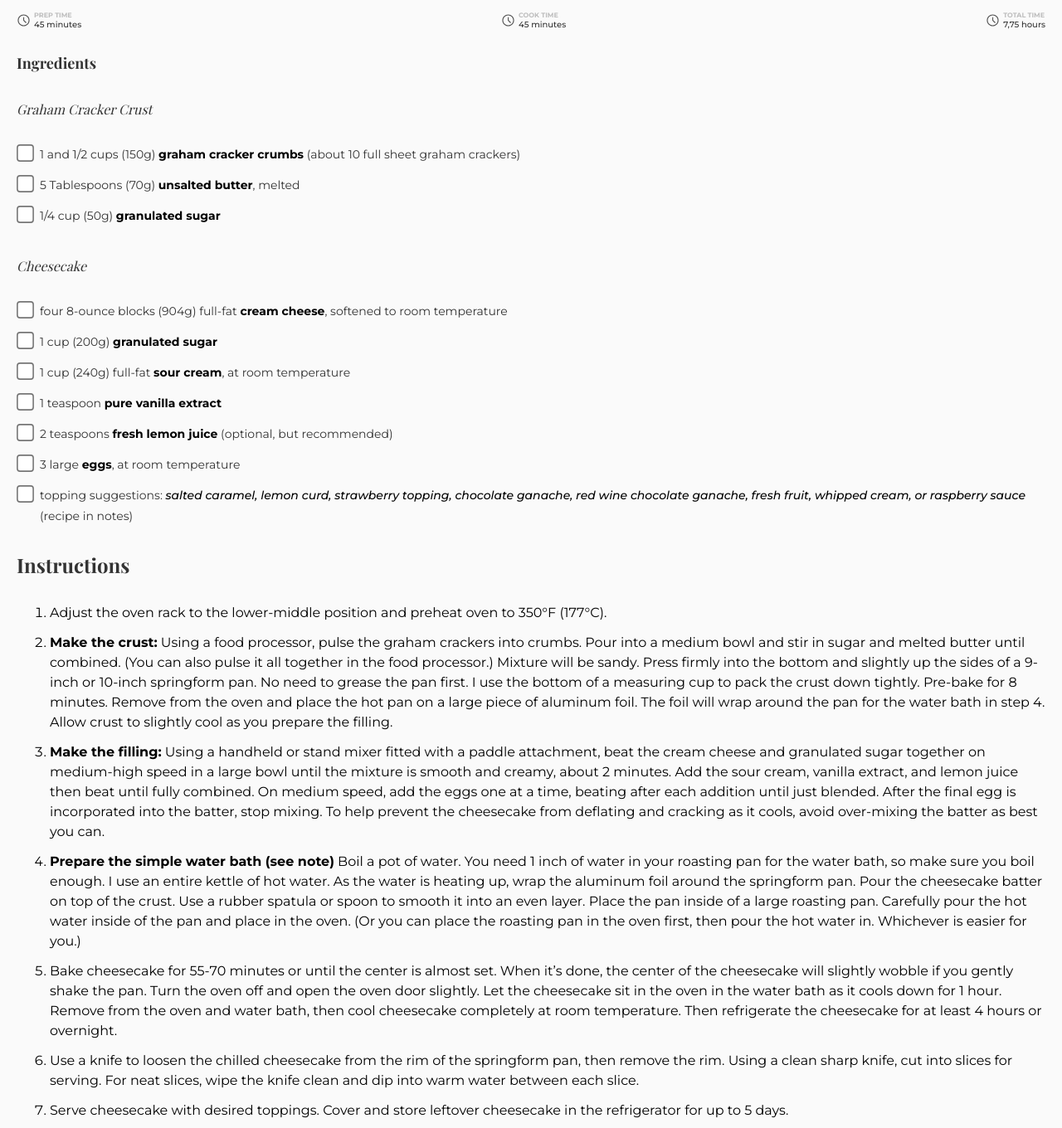
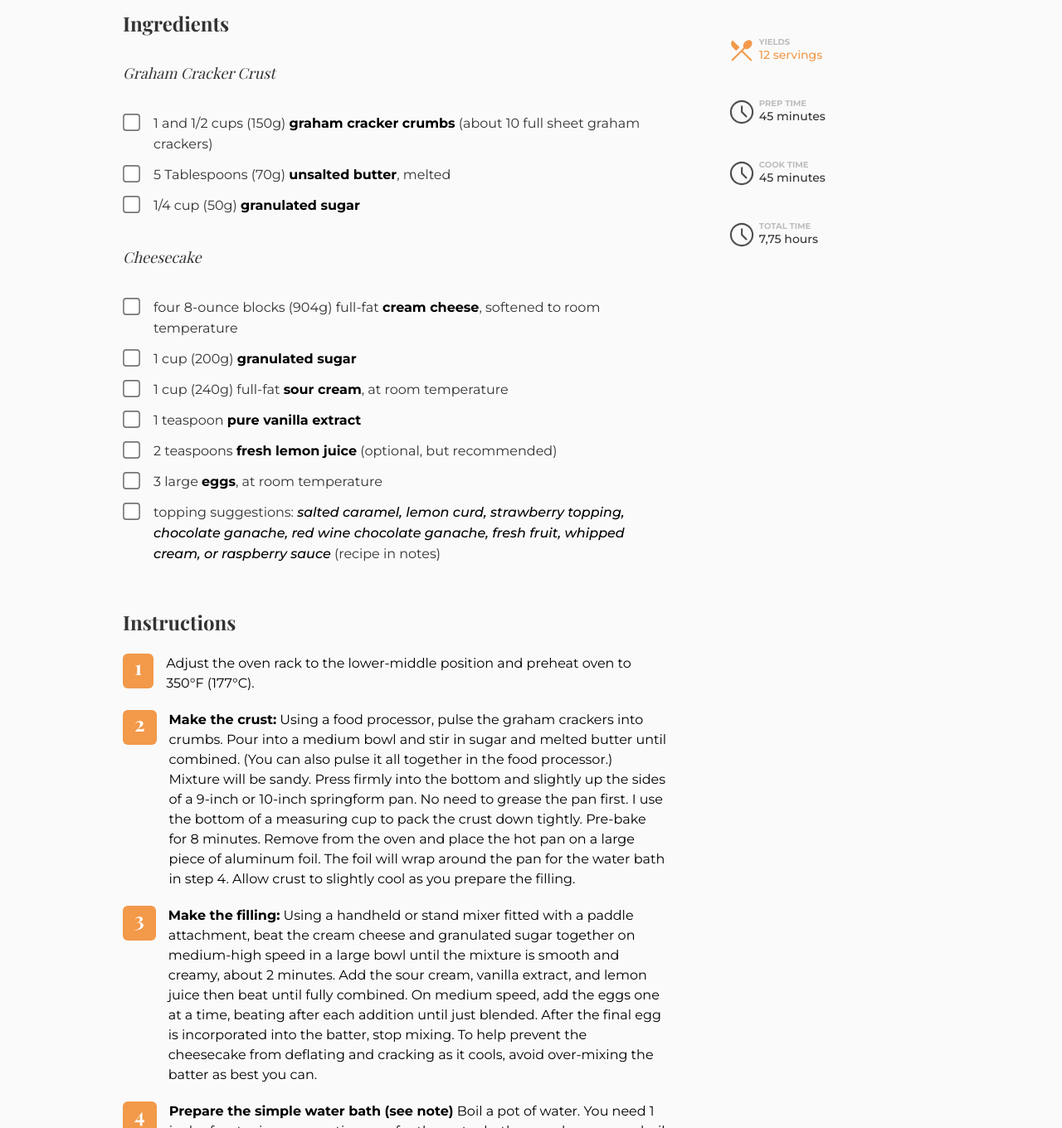
Before and after one commit to LuisQuiiroz/recipe-page, a plain HTML site: page index.html in a window 1280 px wide. Shown: the part 801-2161 px from the top of the page at 83% size. Drawn offline with nearby package versions, Linux system fonts and the light colour scheme; a web font is replaced by a local one.

Commit message:
desktop design

```diff
--- a/index.html
+++ b/index.html
@@ -25,7 +25,7 @@
         </div>
       </div>
       <img class="img-display" src="./public/photo1.png" alt="cheesecake image">
-      <div>
+      <div class="detail-group">
         <div class="detail">
           <img src="./public/icons/restaurant_menu.svg" alt="restaurant menu icon">
           <div>
@@ -56,8 +56,9 @@
             </div>
           </div>
         </div>
+      </div>
+      <div class="container content">
 
-      </div>
         <div>
           <h3>Ingredients</h3>
           <div>
@@ -112,37 +113,64 @@
           <h3 class="fs-24">Instructions</h3>
           <ol>
             <li>
+              <p>
                 Adjust the oven rack to the lower-middle position and preheat oven to 350°F (177°C).
+              </p>
               </li>
-          <li><span>Make the crust:</span> Using a food processor, pulse the graham crackers into crumbs. Pour into a medium bowl and stir in sugar
+              <li>
+              <p>
+                <span>Make the crust:</span> Using a food processor, pulse the graham crackers into crumbs. Pour into a medium bowl and stir in sugar
                 and melted butter until combined. (You can also pulse it all together in the food processor.) Mixture will be sandy.
                 Press firmly into the bottom and slightly up the sides of a 9-inch or 10-inch springform pan. No need to grease the pan
                 first. I use the bottom of a measuring cup to pack the crust down tightly. Pre-bake for 8 minutes. Remove from the oven
                 and place the hot pan on a large piece of aluminum foil. The foil will wrap around the pan for the water bath in step 4.
-          Allow crust to slightly cool as you prepare the filling.</li>
-          <li><span>Make the filling:</span> Using a handheld or stand mixer fitted with a paddle attachment, beat the cream cheese and granulated
+                Allow crust to slightly cool as you prepare the filling.
+              </p>
+            </li>
+            <li>
+              <p>
+                <span>Make the filling:</span> Using a handheld or stand mixer fitted with a paddle attachment, beat the cream cheese and granulated
                 sugar together on medium-high speed in a large bowl until the mixture is smooth and creamy, about 2 minutes. Add the
                 sour cream, vanilla extract, and lemon juice then beat until fully combined. On medium speed, add the eggs one at a
                 time, beating after each addition until just blended. After the final egg is incorporated into the batter, stop mixing.
-          To help prevent the cheesecake from deflating and cracking as it cools, avoid over-mixing the batter as best you can.</li>
-          <li><span>Prepare the simple water bath (see note)</span> Boil a pot of water. You need 1 inch of water in your roasting pan for the
+                To help prevent the cheesecake from deflating and cracking as it cools, avoid over-mixing the batter as best you can.
+              </p>
+            </li>
+            <li>
+              <p>
+                <span>Prepare the simple water bath (see note)</span> Boil a pot of water. You need 1 inch of water in your roasting pan for the
                 water bath, so make sure you boil enough. I use an entire kettle of hot water. As the water is heating up, wrap the
                 aluminum foil around the springform pan. Pour the cheesecake batter on top of the crust. Use a rubber spatula or spoon
                 to smooth it into an even layer. Place the pan inside of a large roasting pan. Carefully pour the hot water inside of
                 the pan and place in the oven. (Or you can place the roasting pan in the oven first, then pour the hot water in.
-          Whichever is easier for you.)</li>
-          <li>Bake cheesecake for 55-70 minutes or until the center is almost set. When it’s done, the center of the cheesecake will
+                Whichever is easier for you.)
+              </p>
+            </li>
+            <li>
+              <p>
+                Bake cheesecake for 55-70 minutes or until the center is almost set. When it’s done, the center of the cheesecake will
                 slightly wobble if you gently shake the pan. Turn the oven off and open the oven door slightly. Let the cheesecake sit
                 in the oven in the water bath as it cools down for 1 hour. Remove from the oven and water bath, then cool cheesecake
-          completely at room temperature. Then refrigerate the cheesecake for at least 4 hours or overnight.</li>
-          <li>Use a knife to loosen the chilled cheesecake from the rim of the springform pan, then remove the rim. Using a clean
+                completely at room temperature. Then refrigerate the cheesecake for at least 4 hours or overnight.
+              </p>
+            </li>
+            <li>
+              <p>
+                Use a knife to loosen the chilled cheesecake from the rim of the springform pan, then remove the rim. Using a clean
                 sharp knife, cut into slices for serving. For neat slices, wipe the knife clean and dip into warm water between each
-          slice.</li>
-          <li>Serve cheesecake with desired toppings. Cover and store leftover cheesecake in the refrigerator for up to 5 days.</li>
+                slice.
+              </p>
+            </li>
+            <li>
+              <p>
+                Serve cheesecake with desired toppings. Cover and store leftover cheesecake in the refrigerator for up to 5 days.
+              </p>
+            </li>
           </ol>
         </div>
         <div>
           <p class="source">Source: <br> https://sallysbakingaddiction.com/classic-cheesecake/</p>
+        </div>
       </div>
     </article>
   </main>
--- a/styles.css
+++ b/styles.css
@@ -5,9 +5,13 @@
 }
 
 body {
-  max-width: 1440px;
+  max-width: 1024px;
   margin: 0 auto;
   padding: 20px;
+}
+article {
+  display: flex;
+  flex-wrap: wrap;
 }
 
 h1 {
@@ -28,11 +32,13 @@ h1 {
   font-family: 'Montserrat', sans-serif;
   font-style: italic;
   font-weight: 500;
+  width: 600px;
 }
 
 .img-display {
   width: 100%;
-  margin-bottom: 10px;
+  margin-top: 10px;
+  margin-bottom: 24px;
 }
 
 .detail {
@@ -62,6 +68,11 @@ h1 {
   font-size: 10px;
   font-family: 'Montserrat', sans-serif;
   font-weight: 500;
+}
+
+.detail-group,
+.content {
+  width: 100%;
 }
 
 .group {
@@ -123,6 +134,38 @@ ol li {
   line-height: 150%;
 }
 
+ol {
+  counter-reset: item;
+  list-style-type: none;
+  padding-left: 0;
+}
+
+li {
+  display: flex;
+  align-items: flex-start;
+  margin-bottom: 0.5em;
+}
+
+li::before {
+  counter-increment: item;
+  content: counter(item);
+  background-color: #F2994A;
+  padding: 0px 14px 10px;
+  margin-right: 15px;
+  border-radius: 6px;
+  align-items: center;
+  color: #FFF;
+  font-size: 24px;
+  font-family: 'Playfair Display', serif;
+  font-style: normal;
+  font-weight: 700;
+  line-height: normal;
+}
+
+li p {
+  margin: 0;
+}
+
 .source {
   color: #BDBDBD;
   font-size: 12px;
@@ -138,7 +181,7 @@ footer {
   font-family: 'Montserrat', sans-serif;
   font-weight: 500;
   width: 100%;
-  margin-top: 150px;
+  margin-top: 100px;
 }
 
 .username {
@@ -147,3 +190,94 @@ footer {
   font-family: 'Montserrat', sans-serif;
   font-weight: 700;
 }
+
+@media (min-width: 768px) {
+
+  p, label {
+    max-width: 600px;
+  }
+}
+
+@media (min-width: 1024px) {
+
+  h1 {
+    font-size: 48px;
+    font-style: normal;
+    font-weight: 700;
+    line-height: normal;
+  }
+
+  .description p {
+      font-size: 14px;
+      line-height: normal;
+  }
+
+  h3 {
+    font-size: 24px;
+    font-style: normal;
+    line-height: normal;
+    margin-top: 48px;
+    margin-bottom: 0;
+  }
+
+  .subtitle {
+      font-size: 18px;
+      line-height: normal;
+      padding: 32px 0 30px;
+      margin: 0;
+  }
+
+  .ingredient {
+    gap: 17px;
+  }
+
+  label {
+    font-size: 16px!important;
+  }
+
+  ol li {
+    color: #000;
+    font-size: 16px;
+    font-family: 'Montserrat', sans-serif;
+    padding: 6px 0;
+    line-height: 150%;
+  }
+
+  .detail-group {
+    width: 30%;
+    order: 2;
+    padding: 50px 40px;
+  }
+
+  .detail img {
+    width: 34px;
+
+  }
+
+  .detail {
+    display: flex;
+    margin-top: 20px;
+  }
+
+  .detail-prop{
+    font-size: 14px;
+  }
+
+  .prop {
+    font-size: 10px;
+  }
+
+  .content {
+    width: 70%;
+    order: 1;
+  }
+
+  .group {
+    display: block;
+  }
+
+  .img-display {
+    margin-top: 42px;
+    margin-bottom: 0;
+  }
+}
```
Lines whose indentation alone changed are shown as unchanged.
